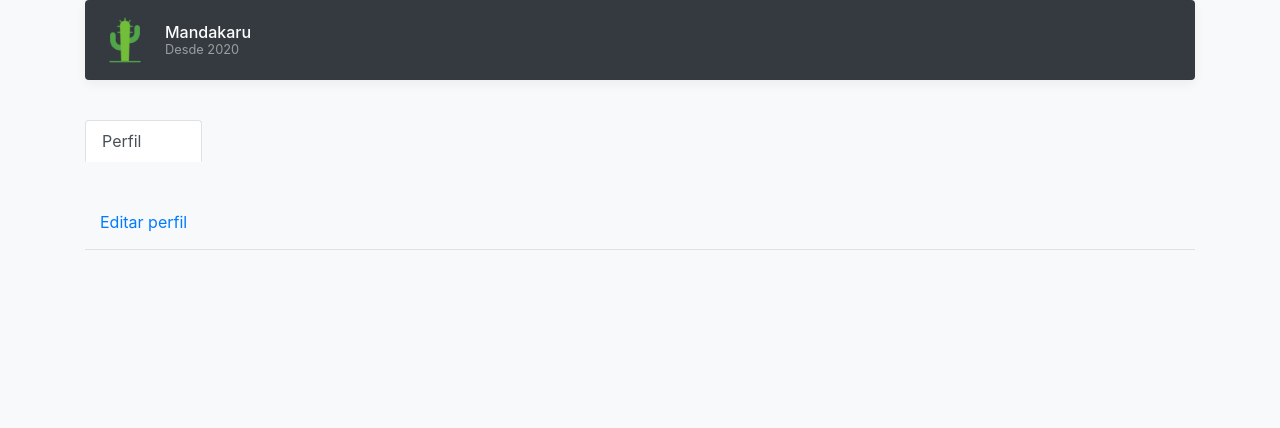
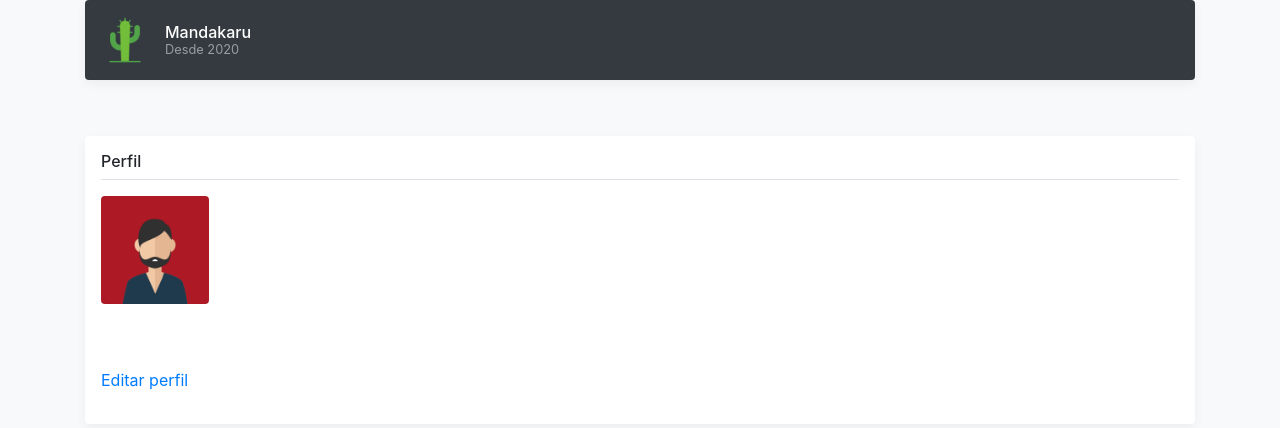
Before and after one commit to tiagornandrade/mandakaru, a Flask app: page /profile in a window 1280 px wide. Shown: the part 116-544 px from the top of the page. Run offline with Flask 2, Linux system fonts and the light colour scheme; the visitor is signed in with stand-in values (Sample User, id 1); data that the repository does not hold is empty; some libraries are stand-ins or nearby versions.

Commit message:
Commit exclude favico

```diff
--- a/app.py
+++ b/app.py
@@ -6,7 +6,8 @@ import os
 
 app = Flask(__name__)
 app.config['MONGO_DBNAME'] = 'db_web_social'
-app.config["MONGO_URI"] = "mongodb://heroku_jc70444r:heroku_jc70444r@ds151753.mlab.com:51753/heroku_jc70444r"
+app.config["MONGO_URI"] = "mongodb://localhost:27017/db_web_social"
+#"mongodb://heroku_jc70444r:heroku_jc70444r@ds151753.mlab.com:51753/heroku_jc70444r"
 #"mongodb://localhost:27017/db_web_social"
 #"mongodb+srv://tiago:Ribeiro83@cluster0-kwb0e.azure.mongodb.net/db_web_social"
 
--- a/templates/dashboard.html
+++ b/templates/dashboard.html
@@ -6,7 +6,6 @@
     <meta name="viewport" content="width=device-width, initial-scale=1, shrink-to-fit=no">
     <meta name="description" content="">
     <meta name="author" content="">
-    <link rel="icon" href="/docs/4.0/assets/img/favicons/favicon.ico">
 
     <link href="//maxcdn.bootstrapcdn.com/bootstrap/4.1.1/css/bootstrap.min.css" rel="stylesheet" id="bootstrap-css">
     <script src="//maxcdn.bootstrapcdn.com/bootstrap/4.1.1/js/bootstrap.min.js"></script>
--- a/templates/profile.html
+++ b/templates/profile.html
@@ -6,7 +6,6 @@
     <meta name="viewport" content="width=device-width, initial-scale=1, shrink-to-fit=no">
     <meta name="description" content="">
     <meta name="author" content="">
-    <link rel="icon" href="/docs/4.0/assets/img/favicons/favicon.ico">
 
     <link href="//maxcdn.bootstrapcdn.com/bootstrap/4.1.1/css/bootstrap.min.css" rel="stylesheet" id="bootstrap-css">
     <script src="//maxcdn.bootstrapcdn.com/bootstrap/4.1.1/js/bootstrap.min.js"></script>
@@ -98,19 +97,19 @@
   <br>
 
   <!---->
-  <ul class="nav nav-tabs">
-    <li class="nav-item">
-      <a class="nav-link active">Perfil</a>
-      <br>
-        <div class="container-fluid container-posts">
-          <div class="card-post">
+  <div class="my-3 p-3 bg-white rounded box-shadow">
+    <h6 class="border-bottom border-gray pb-2 mb-0">Perfil</h6>
+      <div class="media text-muted pt-3"></div>
+        <img src="/static/assets/img/avatar.png" alt="" class="mr-2 rounded" width="108" height="108">
+          <div class="d-flex justify-content-between align-items-center w-100"></div>
+          <br>
             <ul class="profile-data">
               {% for user_profile in users %}
               <b>Nome:</b> {{ user_profile['name'] }} <br>
               <b>Nome de usuário:</b> {{ user_profile['username'] }} <br>
               <b>Cidade:</b> {{ user_profile['city'] }} <br>
               <b>Estado:</b> {{ user_profile['state'] }} <br>
-              <b>Descrição:</b> Lorem ipsum dolor sit amet, consectetur adipiscing elit, sed do eiusmod tempor incididunt ut labore et dolore magna aliqua. <br>
+              <br>
               {% endfor %}
             </ul>
             <br>
--- a/templates/register.html
+++ b/templates/register.html
@@ -6,7 +6,6 @@
     <meta name="viewport" content="width=device-width, initial-scale=1, shrink-to-fit=no">
     <meta name="description" content="">
     <meta name="author" content="">
-    <link rel="icon" href="/docs/4.0/assets/img/favicons/favicon.ico">
 
     <title>Mandakaru</title>
 
```
Also changed, not shown: templates/home.html (+3 -4 lines), static/assets/img/avatar (1).png (added), static/assets/img/avatar.png (added), templates/register1.html (deleted).
